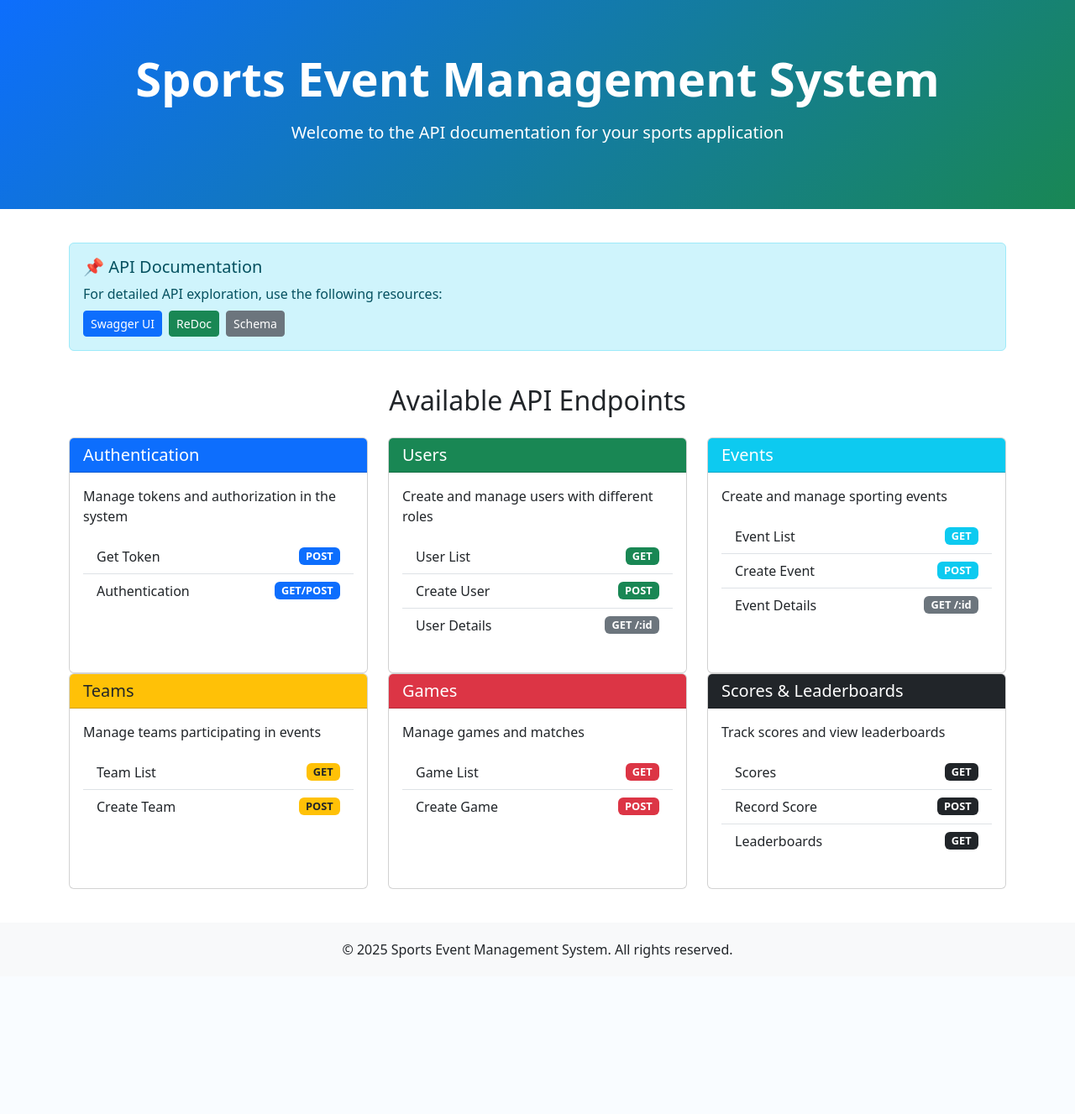
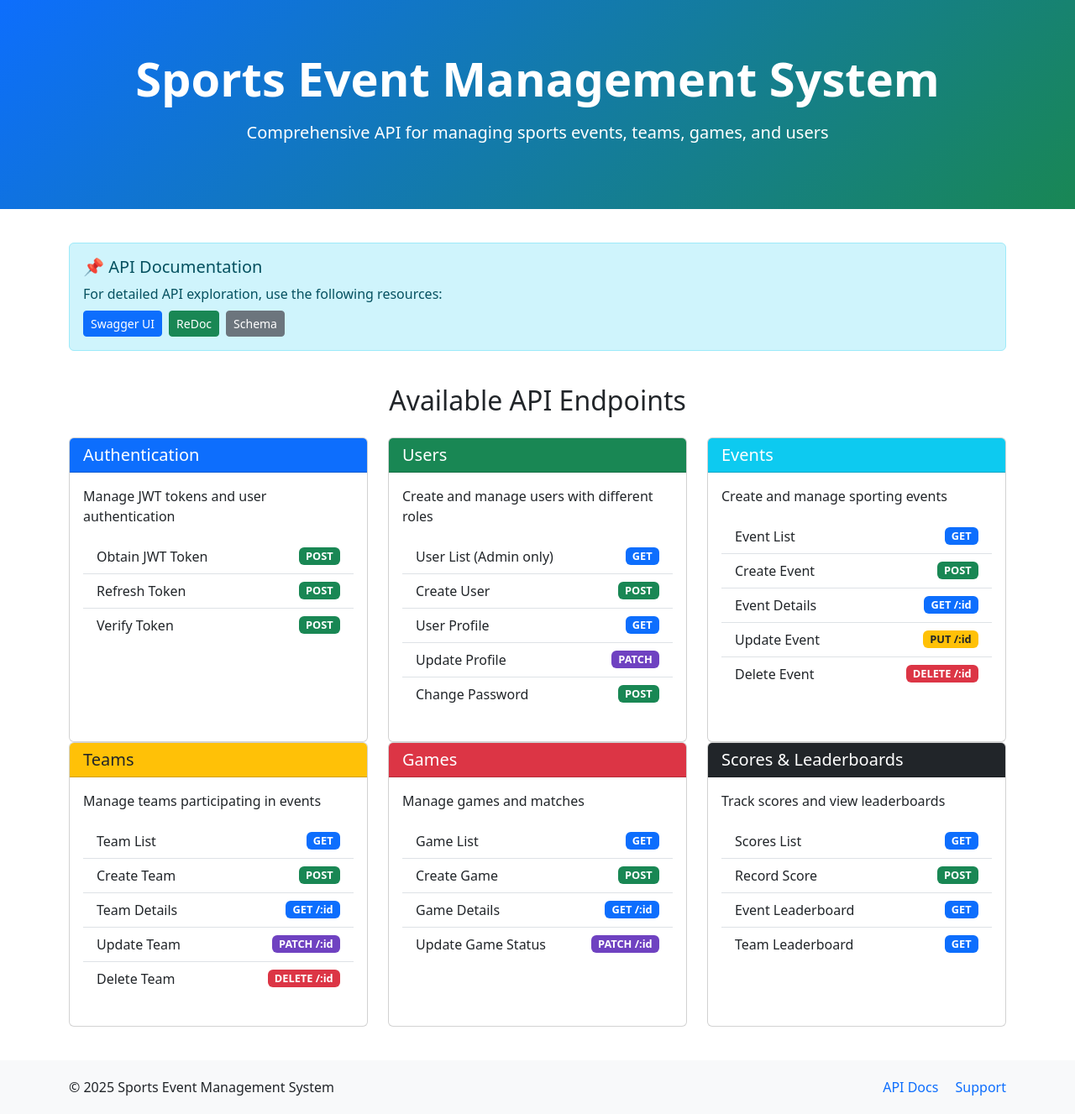
Before and after one commit to almazuulu/Sports_Event_Management_Backend, a Django app: page / in a window 1280 px wide. Shown: the whole page at 84% size. Before the commit the page ends 1141 px from the top, so only its background shows below. Run offline with Django 5.2, Linux system fonts and the light colour scheme; some libraries are stand-ins or nearby versions.

Commit message:
index template edited and updated

```diff
--- a/backend/templates/index.html
+++ b/backend/templates/index.html
@@ -3,7 +3,7 @@
 <head>
     <meta charset="UTF-8">
     <meta name="viewport" content="width=device-width, initial-scale=1.0">
-    <title>Sports Management - API Navigation</title>
+    <title>Sports Event Management - API Navigation</title>
     <link href="https://cdnjs.cloudflare.com/ajax/libs/bootstrap/5.3.0/css/bootstrap.min.css" rel="stylesheet">
     <style>
         .api-card {
@@ -29,13 +29,18 @@
             font-size: 0.8rem;
             padding: 0.35em 0.65em;
         }
+        .method-get { background-color: #0d6efd; }
+        .method-post { background-color: #198754; }
+        .method-put { background-color: #ffc107; color: #212529; }
+        .method-patch { background-color: #6f42c1; }
+        .method-delete { background-color: #dc3545; }
     </style>
 </head>
 <body>
     <div class="hero-section">
         <div class="container text-center">
             <h1 class="display-4 fw-bold mb-3">Sports Event Management System</h1>
-            <p class="lead">Welcome to the API documentation for your sports application</p>
+            <p class="lead">Comprehensive API for managing sports events, teams, games, and users</p>
         </div>
     </div>
 
@@ -64,15 +69,19 @@
                         <h5 class="card-title mb-0">Authentication</h5>
                     </div>
                     <div class="card-body">
-                        <p class="card-text">Manage tokens and authorization in the system</p>
+                        <p class="card-text">Manage JWT tokens and user authentication</p>
                         <ul class="list-group list-group-flush">
                             <li class="list-group-item d-flex justify-content-between align-items-center">
-                                Get Token
-                                <a href="/api/token/" class="badge bg-primary badge-api text-decoration-none">POST</a>
+                                Obtain JWT Token
+                                <a href="/api/auth/" class="badge method-post text-white badge-api text-decoration-none">POST</a>
                             </li>
                             <li class="list-group-item d-flex justify-content-between align-items-center">
-                                Authentication
-                                <a href="/api/auth/" class="badge bg-primary badge-api text-decoration-none">GET/POST</a>
+                                Refresh Token
+                                <a href="/api/auth/refresh/" class="badge method-post text-white badge-api text-decoration-none">POST</a>
+                            </li>
+                            <li class="list-group-item d-flex justify-content-between align-items-center">
+                                Verify Token
+                                <a href="/api/auth/verify/" class="badge method-post text-white badge-api text-decoration-none">POST</a>
                             </li>
                         </ul>
                     </div>
@@ -89,16 +98,24 @@
                         <p class="card-text">Create and manage users with different roles</p>
                         <ul class="list-group list-group-flush">
                             <li class="list-group-item d-flex justify-content-between align-items-center">
-                                User List
-                                <a href="/api/users/" class="badge bg-success badge-api text-decoration-none">GET</a>
+                                User List (Admin only)
+                                <a href="/api/users/" class="badge method-get text-white badge-api text-decoration-none">GET</a>
                             </li>
                             <li class="list-group-item d-flex justify-content-between align-items-center">
                                 Create User
-                                <a href="/api/users/" class="badge bg-success badge-api text-decoration-none">POST</a>
+                                <a href="/api/users/" class="badge method-post text-white badge-api text-decoration-none">POST</a>
                             </li>
                             <li class="list-group-item d-flex justify-content-between align-items-center">
-                                User Details
-                                <span class="badge bg-secondary badge-api">GET /:id</span>
+                                User Profile
+                                <a href="/api/users/profile/" class="badge method-get text-white badge-api text-decoration-none">GET</a>
+                            </li>
+                            <li class="list-group-item d-flex justify-content-between align-items-center">
+                                Update Profile
+                                <span class="badge method-patch text-white badge-api">PATCH</span>
+                            </li>
+                            <li class="list-group-item d-flex justify-content-between align-items-center">
+                                Change Password
+                                <a href="/api/users/change-password/" class="badge method-post text-white badge-api text-decoration-none">POST</a>
                             </li>
                         </ul>
                     </div>
@@ -116,15 +133,23 @@
                         <ul class="list-group list-group-flush">
                             <li class="list-group-item d-flex justify-content-between align-items-center">
                                 Event List
-                                <a href="/api/events/" class="badge bg-info badge-api text-decoration-none">GET</a>
+                                <a href="/api/events/" class="badge method-get text-white badge-api text-decoration-none">GET</a>
                             </li>
                             <li class="list-group-item d-flex justify-content-between align-items-center">
                                 Create Event
-                                <a href="/api/events/" class="badge bg-info badge-api text-decoration-none">POST</a>
+                                <a href="/api/events/" class="badge method-post text-white badge-api text-decoration-none">POST</a>
                             </li>
                             <li class="list-group-item d-flex justify-content-between align-items-center">
                                 Event Details
-                                <span class="badge bg-secondary badge-api">GET /:id</span>
+                                <span class="badge method-get text-white badge-api">GET /:id</span>
+                            </li>
+                            <li class="list-group-item d-flex justify-content-between align-items-center">
+                                Update Event
+                                <span class="badge method-put badge-api">PUT /:id</span>
+                            </li>
+                            <li class="list-group-item d-flex justify-content-between align-items-center">
+                                Delete Event
+                                <span class="badge method-delete text-white badge-api">DELETE /:id</span>
                             </li>
                         </ul>
                     </div>
@@ -144,11 +169,23 @@
                         <ul class="list-group list-group-flush">
                             <li class="list-group-item d-flex justify-content-between align-items-center">
                                 Team List
-                                <a href="/api/teams/" class="badge bg-warning text-dark badge-api text-decoration-none">GET</a>
+                                <a href="/api/teams/" class="badge method-get text-white badge-api text-decoration-none">GET</a>
                             </li>
                             <li class="list-group-item d-flex justify-content-between align-items-center">
                                 Create Team
-                                <a href="/api/teams/" class="badge bg-warning text-dark badge-api text-decoration-none">POST</a>
+                                <a href="/api/teams/" class="badge method-post text-white badge-api text-decoration-none">POST</a>
+                            </li>
+                            <li class="list-group-item d-flex justify-content-between align-items-center">
+                                Team Details
+                                <span class="badge method-get text-white badge-api">GET /:id</span>
+                            </li>
+                            <li class="list-group-item d-flex justify-content-between align-items-center">
+                                Update Team
+                                <span class="badge method-patch text-white badge-api">PATCH /:id</span>
+                            </li>
+                            <li class="list-group-item d-flex justify-content-between align-items-center">
+                                Delete Team
+                                <span class="badge method-delete text-white badge-api">DELETE /:id</span>
                             </li>
                         </ul>
                     </div>
@@ -166,11 +203,19 @@
                         <ul class="list-group list-group-flush">
                             <li class="list-group-item d-flex justify-content-between align-items-center">
                                 Game List
-                                <a href="/api/games/" class="badge bg-danger badge-api text-decoration-none">GET</a>
+                                <a href="/api/games/" class="badge method-get text-white badge-api text-decoration-none">GET</a>
                             </li>
                             <li class="list-group-item d-flex justify-content-between align-items-center">
                                 Create Game
-                                <a href="/api/games/" class="badge bg-danger badge-api text-decoration-none">POST</a>
+                                <a href="/api/games/" class="badge method-post text-white badge-api text-decoration-none">POST</a>
+                            </li>
+                            <li class="list-group-item d-flex justify-content-between align-items-center">
+                                Game Details
+                                <span class="badge method-get text-white badge-api">GET /:id</span>
+                            </li>
+                            <li class="list-group-item d-flex justify-content-between align-items-center">
+                                Update Game Status
+                                <span class="badge method-patch text-white badge-api">PATCH /:id</span>
                             </li>
                         </ul>
                     </div>
@@ -187,16 +232,20 @@
                         <p class="card-text">Track scores and view leaderboards</p>
                         <ul class="list-group list-group-flush">
                             <li class="list-group-item d-flex justify-content-between align-items-center">
-                                Scores
-                                <a href="/api/scores/" class="badge bg-dark badge-api text-decoration-none">GET</a>
+                                Scores List
+                                <a href="/api/scores/" class="badge method-get text-white badge-api text-decoration-none">GET</a>
                             </li>
                             <li class="list-group-item d-flex justify-content-between align-items-center">
                                 Record Score
-                                <a href="/api/scores/" class="badge bg-dark badge-api text-decoration-none">POST</a>
+                                <a href="/api/scores/" class="badge method-post text-white badge-api text-decoration-none">POST</a>
                             </li>
                             <li class="list-group-item d-flex justify-content-between align-items-center">
-                                Leaderboards
-                                <a href="/api/leaderboards/" class="badge bg-dark badge-api text-decoration-none">GET</a>
+                                Event Leaderboard
+                                <a href="/api/leaderboards/event/:id" class="badge method-get text-white badge-api text-decoration-none">GET</a>
+                            </li>
+                            <li class="list-group-item d-flex justify-content-between align-items-center">
+                                Team Leaderboard
+                                <a href="/api/leaderboards/team/:id" class="badge method-get text-white badge-api text-decoration-none">GET</a>
                             </li>
                         </ul>
                     </div>
@@ -206,8 +255,18 @@
     </div>
 
     <div class="footer">
-        <div class="container text-center">
-            <p class="mb-0">© 2025 Sports Event Management System. All rights reserved.</p>
+        <div class="container">
+            <div class="row">
+                <div class="col-md-6 text-center text-md-start">
+                    <p class="mb-0">© 2025 Sports Event Management System</p>
+                </div>
+                <div class="col-md-6 text-center text-md-end">
+                    <p class="mb-0">
+                        <a href="/api/swagger/" class="text-decoration-none me-3">API Docs</a>
+                        <a href="#" class="text-decoration-none">Support</a>
+                    </p>
+                </div>
+            </div>
         </div>
     </div>
 
```
